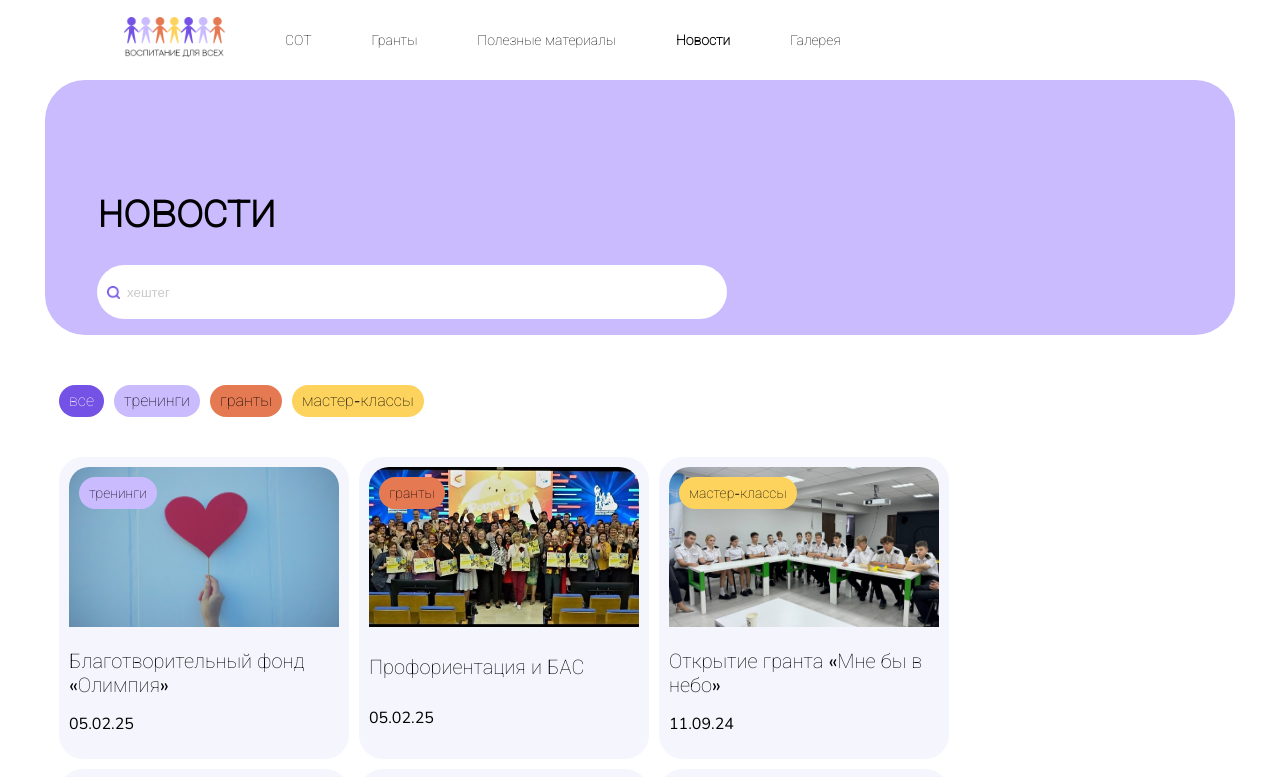
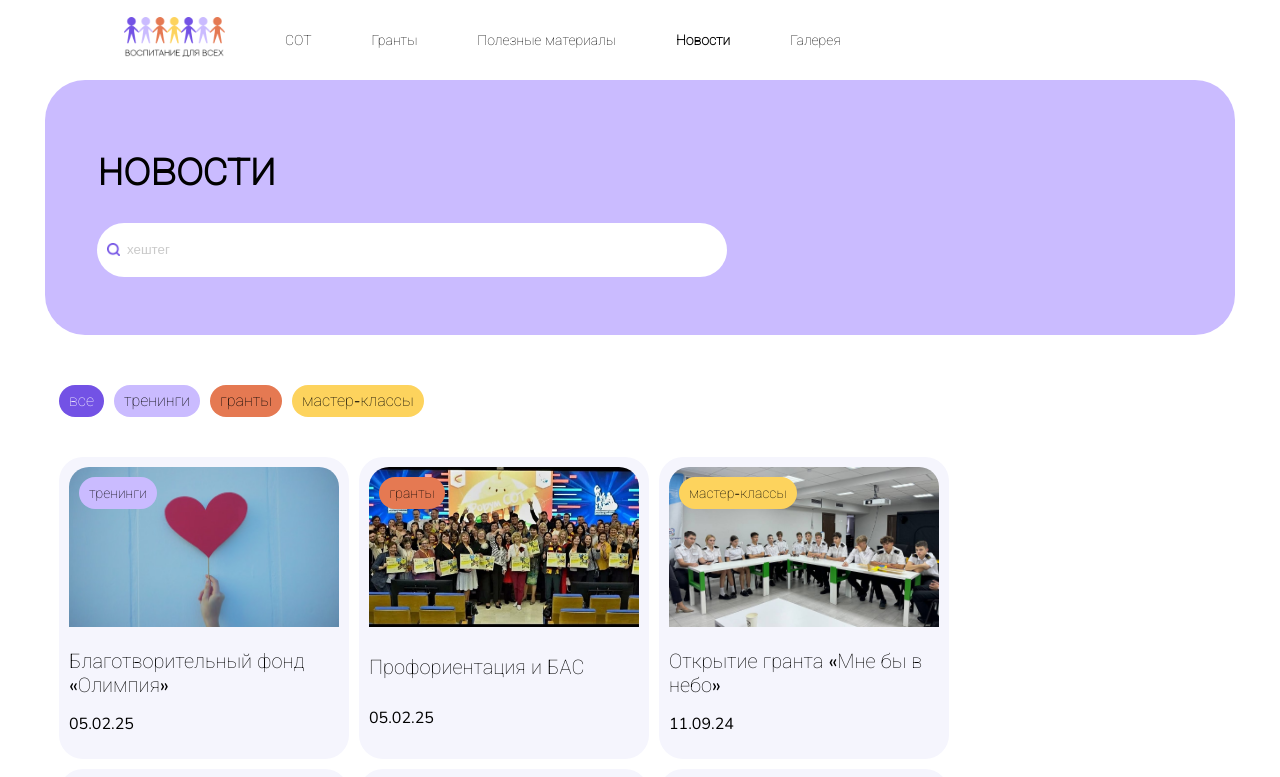
Before and after one commit to working-place/Mne-by-v-nebo, a Vue app: page /news in a window 1280 px wide. Shown: the top 777 px of the page. Built offline with nearby package versions, Linux system fonts and the light colour scheme; a web font is replaced by a local one.

Commit message:
Changes of styles

```diff
--- a/src/components/NewsPage.vue
+++ b/src/components/NewsPage.vue
@@ -146,8 +146,8 @@ const changePage = (pageNum) => {
 <template>
   <main>
 
-    <ReusableScreen bgColor="var(--color-background-lavender)" textColor="var(--color-text-dark)" blockHeight="470px"
-      tabletHeight="50px" desctopHeight="255px" :use-flex="false" :hideImgOnTablet="true" paddingRight="52px"
+    <ReusableScreen bgColor="var(--color-background-lavender)" textColor="var(--color-text-dark)" blockHeight="255px"
+      tabletHeight="230px" desctopHeight="255px" :use-flex="false" :hideImgOnTablet="true" paddingRight="52px"
       wrapperWidthTablet="100%" textSize="19px">
       <template v-slot:title>
         новости
@@ -263,6 +263,7 @@ const changePage = (pageNum) => {
     @media only screen and (min-width: 1280px) {
       max-width: 610px;
       height: 54px;
+      // margin-bottom: 60px;
     }
   }
 
--- a/src/components/SotPage.vue
+++ b/src/components/SotPage.vue
@@ -261,11 +261,11 @@ const getTagClass = (tag) => {
     }
 
     @media (min-width: 1280px) {
-      min-width: 320px;
+      width: 320px;
       height: 382px;
       position: absolute;
-      top: 0;
-      left: 295px;
+      top: -420px;
+      right: 550px;
       z-index: 1000;
     }
   }
--- a/src/components/ui/NewsCard.vue
+++ b/src/components/ui/NewsCard.vue
@@ -95,7 +95,6 @@ defineProps({
     @include display-flex-column;
     justify-content: space-around;
     height: 35%;
-    // margin-top: 22px;
     gap: 8px;
   }
 
--- a/src/components/ui/ReusableScreen.vue
+++ b/src/components/ui/ReusableScreen.vue
@@ -169,7 +169,6 @@ defineProps({
       gap: 24px;
       width: var(--main-screen_tablet-wrapper-width-tablet);
       padding-right: var(--main-screen_tablet-padding-right);
-      min-height: 340px;
       height: 100%;
       justify-content: center;
     }
```
